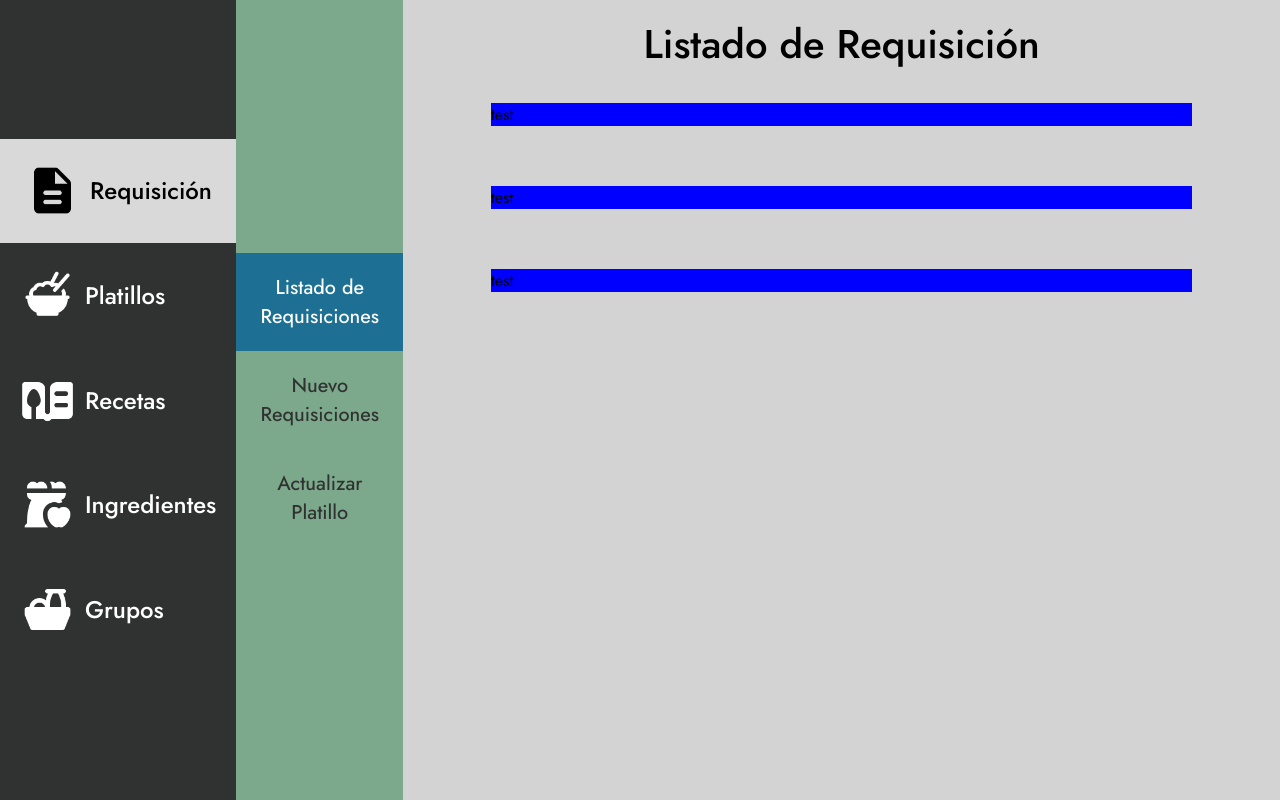
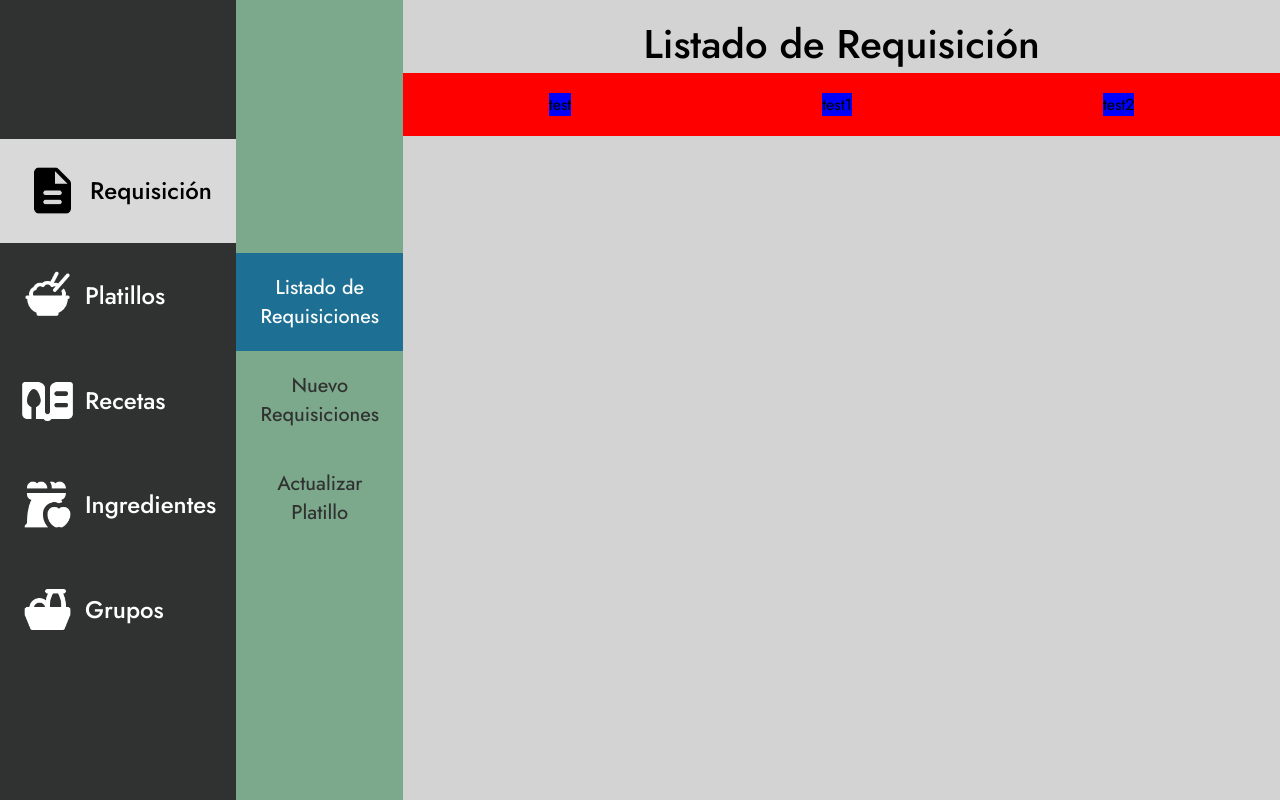
Before and after one commit to AntonioNoguera/IRE_FRONT_V2, a React (Create React App) app in the folder ire_front_r2/: page /listado in a window 1280 px wide. Built offline with nearby package versions, Linux system fonts and the light colour scheme.

Commit message:
Added horizontal layout, working on the heritage of new classes

```diff
--- /dev/null
+++ b/ire_front_r2/src/components/Layouts/HorizontalSpray.js
@@ -0,0 +1,36 @@
+const subComponentStyles = {
+    backgroundColor: 'blue'
+}
+
+const HorizontalHolder = ({ children }) => {
+    return(
+        <div style={subComponentStyles}>
+            { children }
+        </div>
+    )
+}
+
+const componentStyles = {
+    padding : '20px 20px',
+    display : 'flex',
+    justifyContent : 'space-around',
+    flexDirection: 'row',
+    backgroundColor : 'red'
+}
+
+const HorizontalSpray = ({itemsToSpray}) => {
+    return(
+        <div style={componentStyles}>
+            {
+                itemsToSpray.map((item,index)=>(
+                    <HorizontalHolder>
+                        {item.name}
+                    </HorizontalHolder>
+                ))
+            }
+        </div>
+    )
+
+}
+
+export default HorizontalSpray;
--- a/ire_front_r2/src/components/Sidebar/Sidebar.js
+++ b/ire_front_r2/src/components/Sidebar/Sidebar.js
@@ -34,7 +34,7 @@ const Sidebar = ({routePages}) => {
             <ul>
                 {
                 routePages.map( (page,index) => (
-                    <SidebarAtom key = {index} to = {page.path}  icon= {page.icon}>
+                    <SidebarAtom key={index} to={page.path} icon={page.icon}>
                         { page.name }
                     </SidebarAtom>
                     )
--- a/ire_front_r2/src/pages/Requisition/ListRequisition.js
+++ b/ire_front_r2/src/pages/Requisition/ListRequisition.js
@@ -1,6 +1,7 @@
 import { Component } from "react";
 import Title from "../../components/Layouts/Title";
 import ComponentHolder from "../../components/Layouts/ComponentHolder";
+import HorizontalSpray from "../../components/Layouts/HorizontalSpray";
 
 const dataMock = [
     {
@@ -29,11 +30,7 @@ const ListRequisition = () => {
             <Title> Listado de Requisición </Title>
 
             {
-                dataMock.map( (item, index) => (
-                    <ComponentHolder>
-                        <p>test</p>
-                    </ComponentHolder>
-                ))
+                <HorizontalSpray itemsToSpray={dataMock}/>
             }
 
         </>
```
Also changed, not shown: ire_front_r2/src/components/Layouts/VerticalSpray.js (added, +9 -0 lines).
